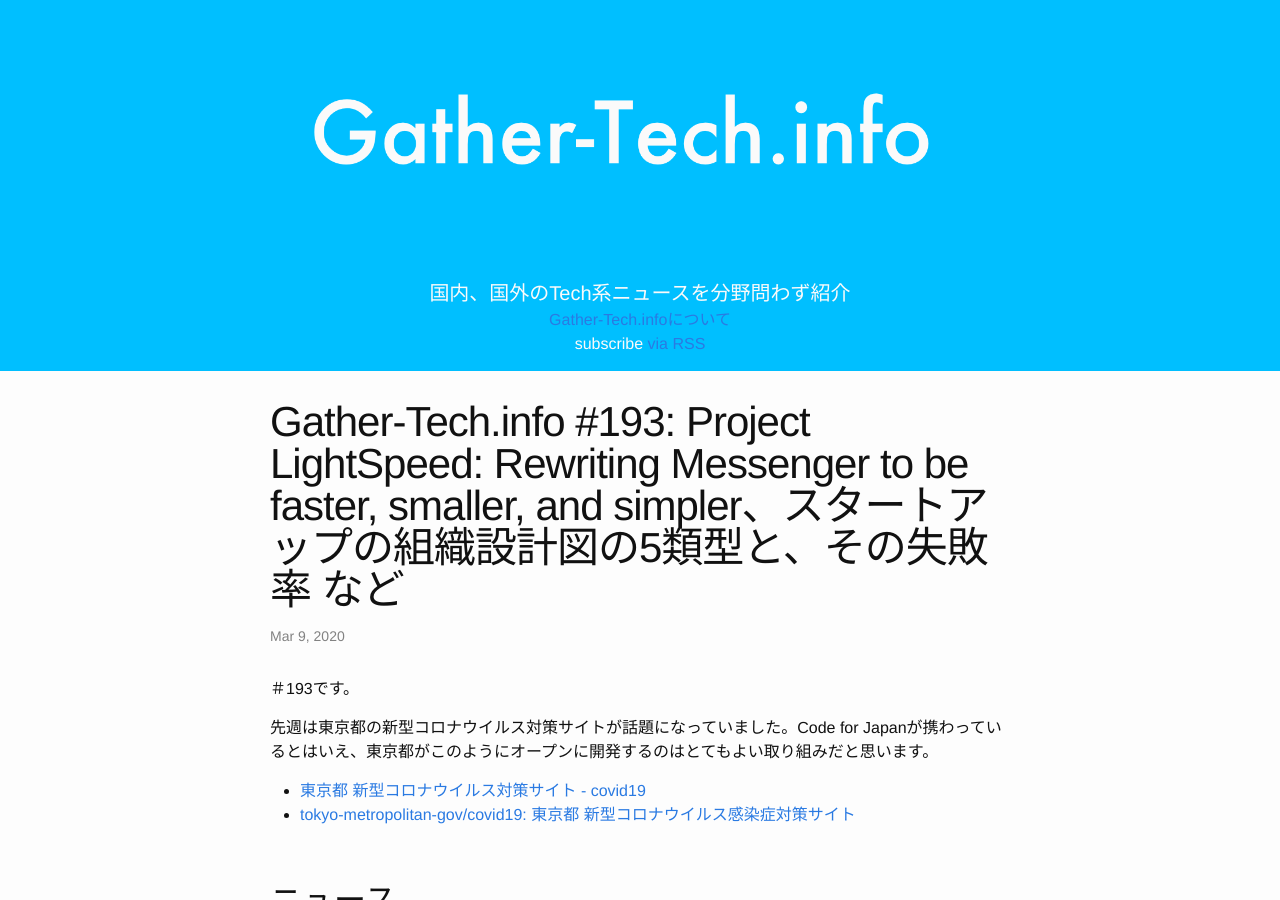
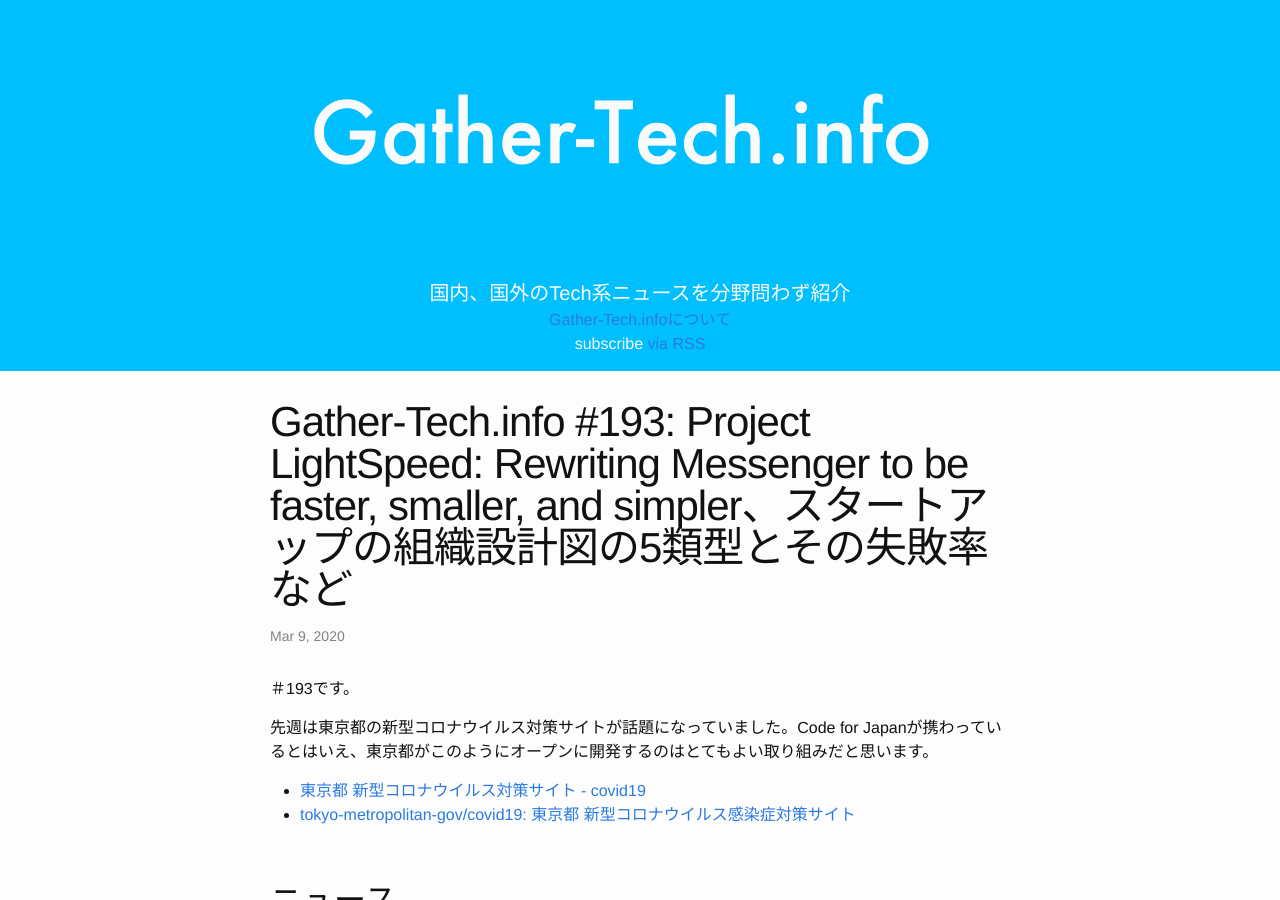
Before and after one commit to Gather-Tech/Gather-Tech.github.io, a Jekyll site: the page built from _posts/2020/2020-03-09-Gather193.md, in a window 1280 px wide and 900 px high. Built offline with Jekyll 4.4.1, drawn with Linux system fonts in a browser that asks for light colours; comment, search, counter and statistics services are not loaded.

Commit message:
fix typo

```diff
--- a/_posts/2020/2020-03-09-Gather193.md
+++ b/_posts/2020/2020-03-09-Gather193.md
@@ -1,7 +1,7 @@
 ---
 layout: post
-title: "Gather-Tech.info #193: Project LightSpeed: Rewriting Messenger to be faster, smaller, and simpler、スタートアップの組織設計図の5類型と、その失敗率 など"
-description: "Project LightSpeed: Rewriting Messenger to be faster, smaller, and simpler、スタートアップの組織設計図の5類型と、その失敗率 など"
+title: "Gather-Tech.info #193: Project LightSpeed: Rewriting Messenger to be faster, smaller, and simpler、スタートアップの組織設計図の5類型とその失敗率 など"
+description: "Project LightSpeed: Rewriting Messenger to be faster, smaller, and simpler、スタートアップの組織設計図の5類型とその失敗率 など"
 date: 2020-03-09
 categories: news
 ---
```
